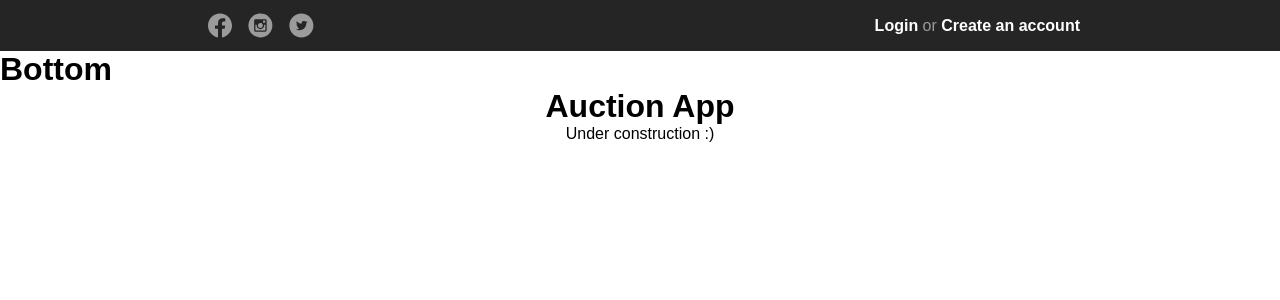
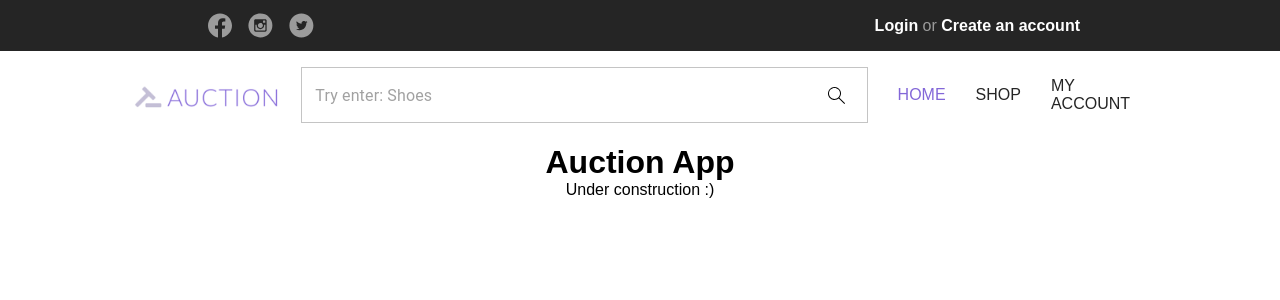
Before and after one commit to abecirovic3/Auction-App, a React (Create React App) app in the folder auction-app-frontend/: page / in a window 1280 px wide. Shown: the top 300 px of the page. Built offline with nearby package versions, Linux system fonts and the light colour scheme.

Commit message:
Implement bottom part of navbar

```diff
--- /dev/null
+++ b/auction-app-frontend/src/assets/style/navbar-bottom.scss
@@ -0,0 +1,30 @@
+.navbar-bottom-container {
+  width: 80%;
+  margin: auto;
+
+  .search-navigation-container {
+    width: 100%;
+    display: flex;
+    flex-direction: row;
+    align-items: center;
+    justify-content: flex-start;
+    gap: 30px;
+
+    .search-bar {
+      width: 70%;
+      border-radius: 0;
+      border-color: #E3E3E3;
+    }
+
+    a {
+      text-decoration: none;
+      color: #252525;
+      font-weight: 300;
+      font-size: 16px;
+    }
+
+    a:hover {
+      color: #8367D8;
+    }
+  }
+}
--- a/auction-app-frontend/src/components/Navbar/NavbarBottom/NavbarBottom.js
+++ b/auction-app-frontend/src/components/Navbar/NavbarBottom/NavbarBottom.js
@@ -1,6 +1,85 @@
+import {Grid, IconButton, InputAdornment, OutlinedInput, Paper} from '@mui/material';
+import { NavLink } from 'react-router-dom';
+import { StyledEngineProvider, ThemeProvider } from '@mui/material/styles';
+import { useLocation } from 'react-router-dom';
+
+import appLogo from '../../../assets/img/appLogo.svg';
+import searchIcon from '../../../assets/img/search.svg';
+
+import MainTheme from '../../../Themes/MainTheme';
+import '../../../assets/style/navbar-bottom.scss';
+
 const NavbarBottom = () => {
+    const location = useLocation();
+
+    const activeLinkStyle = {
+        color: '#8367D8',
+        fontWeight: '500'
+    }
+
+    function showSearchAndNavigation() {
+        const path = location.pathname;
+        return !path.includes('login') && !path.includes('register') && !path.includes('forgot-password');
+    }
+
     return (
-        <h1>Bottom</h1>
+        <StyledEngineProvider injectFirst>
+            <ThemeProvider theme={MainTheme}>
+                <div className='navbar-bottom-container'>
+                    <Grid
+                        container
+                        columnSpacing={2}
+                        justifyContent='space-around'
+                        paddingTop={2}
+                        paddingBottom={2}
+                    >
+                        <Grid
+                            item
+                            xs={2}
+                            textAlign={showSearchAndNavigation() ? '' : 'center'}
+                        >
+                            <img src={appLogo} alt='Logo' />
+                        </Grid>
+                        {showSearchAndNavigation() &&
+                            <Grid item xs={10}>
+                                <div className='search-navigation-container'>
+                                    <OutlinedInput
+                                        placeholder='Try enter: Shoes'
+                                        className='search-bar'
+                                        endAdornment={
+                                            <InputAdornment position='end' >
+                                                <IconButton onClick={() => console.log('CLICK')}>
+                                                    <img src={searchIcon} alt='Search' />
+                                                </IconButton>
+                                            </InputAdornment>
+
+                                        }
+                                    />
+                                    <NavLink
+                                        to='/'
+                                        style={({ isActive }) => { return isActive ? activeLinkStyle : {} }}
+                                    >
+                                        HOME
+                                    </NavLink>
+                                    <NavLink
+                                        to='/shop'
+                                        style={({ isActive }) => { return isActive ? activeLinkStyle : {} }}
+                                    >
+                                        SHOP
+                                    </NavLink>
+                                    <NavLink
+                                        to='/account'
+                                        style={({ isActive }) => { return isActive ? activeLinkStyle : {} }}
+                                    >
+                                        MY ACCOUNT
+                                    </NavLink>
+                                </div>
+                            </Grid>
+                        }
+                    </Grid>
+                </div>
+            </ThemeProvider>
+        </StyledEngineProvider>
     );
 };
 
```
Also changed, not shown: auction-app-frontend/src/assets/img/appLogo.svg (added), auction-app-frontend/src/assets/img/search.svg (added).
